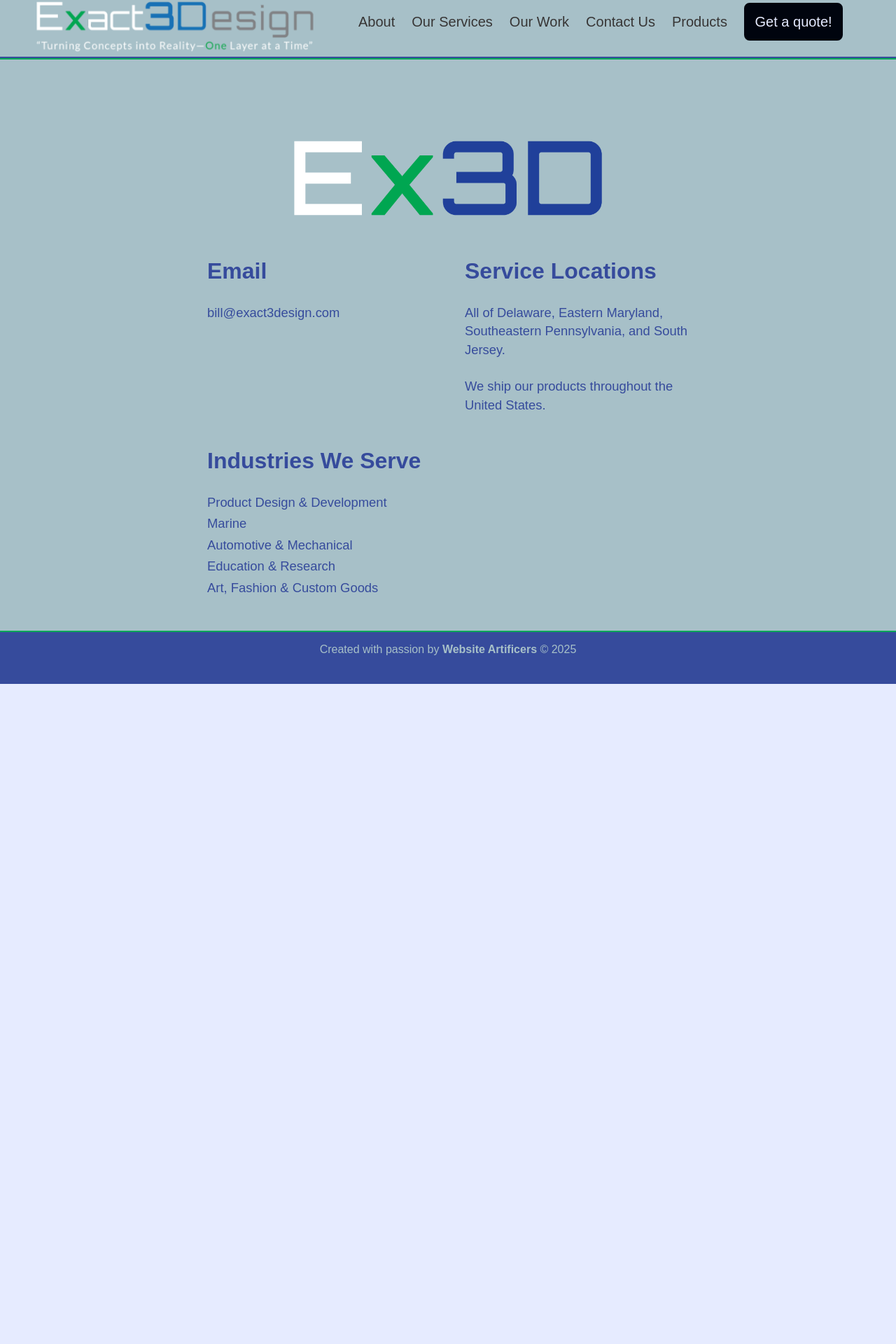
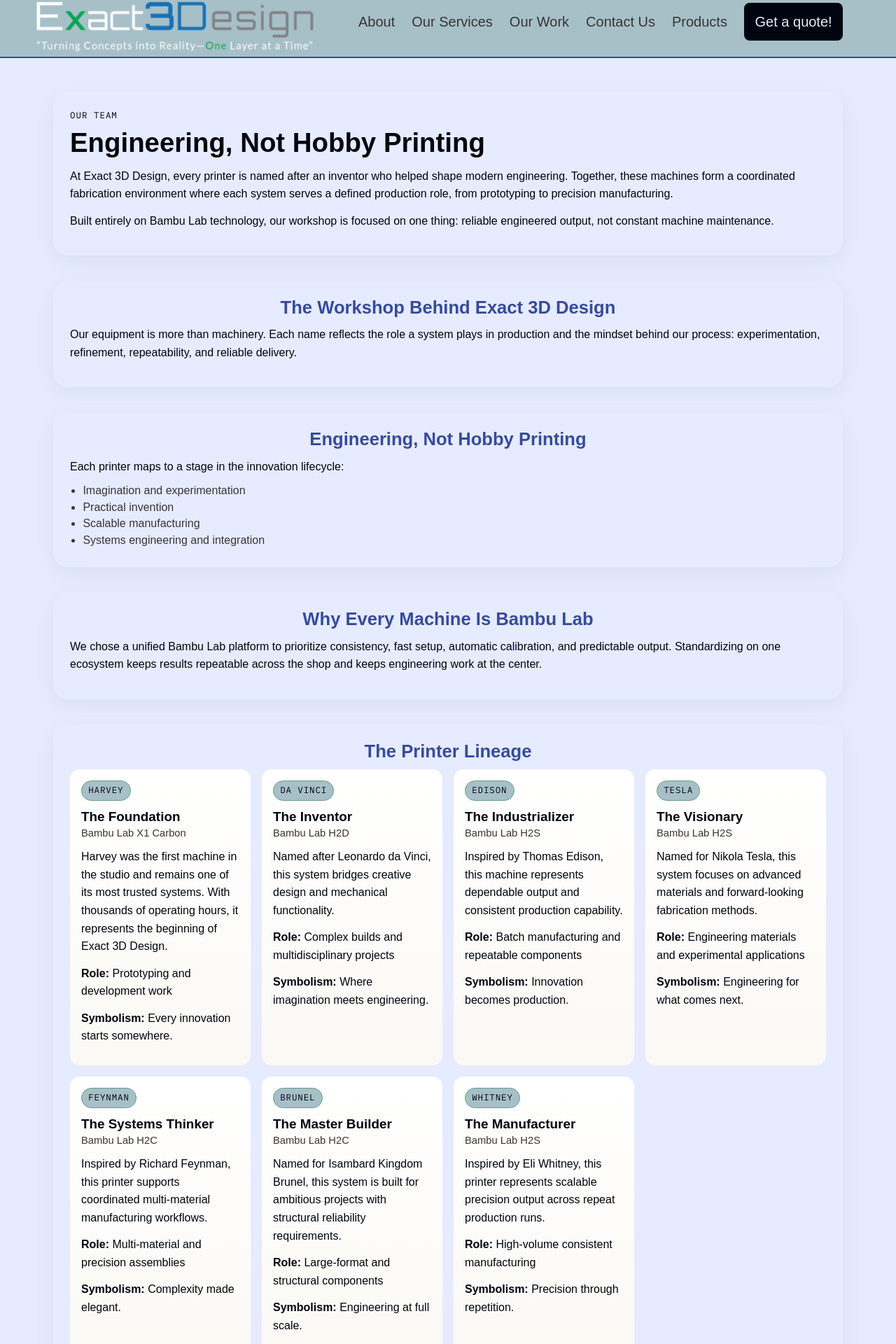
Before and after one commit to SamuelTeigland/exact-3d-design, a React (Vite) app: page /workshop in a window 1280 px wide. Shown: the part 19-1939 px from the top of the page at 70% size. Before the commit the page ends 996 px from the top, so only its background shows below. Built offline with nearby package versions, Linux system fonts and the light colour scheme.

Commit message:
added the printer page

```diff
--- a/src/App.jsx
+++ b/src/App.jsx
@@ -1,6 +1,6 @@
 import React from 'react'
 import { Navbar, Footer, ProductDetail, ProductList } from './components/components.js'
-import { Home, About, Services, Contact, OurWork, SetUp, Token } from './pages/pages.js'
+import { Home, About, Services, Contact, OurWork, SetUp, Token, Workshop } from './pages/pages.js'
 import {
   BrowserRouter as Router,
   Routes,
@@ -23,6 +23,8 @@
         <Route exact path="/product/:slug" element={<ProductDetail />} />
         <Route exact path="/setup" element={<SetUp />} />
         <Route exact path="/v/:token" element={<Token />} />
+        <Route exact path="/workshop" element={<Workshop />} />
+
       </Routes>
       <Footer />
     </Router>
--- /dev/null
+++ b/src/pages/Workshop.jsx
@@ -0,0 +1,152 @@
+// src/pages/Workshop.jsx
+import "./workshop.css";
+
+const lifecycle = [
+  "Imagination and experimentation",
+  "Practical invention",
+  "Scalable manufacturing",
+  "Systems engineering and integration",
+];
+
+const printers = [
+  {
+    name: "Harvey",
+    model: "Bambu Lab X1 Carbon",
+    title: "The Foundation",
+    role: "Prototyping and development work",
+    symbolism: "Every innovation starts somewhere.",
+    copy:
+      "Harvey was the first machine in the studio and remains one of its most trusted systems. With thousands of operating hours, it represents the beginning of Exact 3D Design.",
+  },
+  {
+    name: "Da Vinci",
+    model: "Bambu Lab H2D",
+    title: "The Inventor",
+    role: "Complex builds and multidisciplinary projects",
+    symbolism: "Where imagination meets engineering.",
+    copy:
+      "Named after Leonardo da Vinci, this system bridges creative design and mechanical functionality.",
+  },
+  {
+    name: "Edison",
+    model: "Bambu Lab H2S",
+    title: "The Industrializer",
+    role: "Batch manufacturing and repeatable components",
+    symbolism: "Innovation becomes production.",
+    copy:
+      "Inspired by Thomas Edison, this machine represents dependable output and consistent production capability.",
+  },
+  {
+    name: "Tesla",
+    model: "Bambu Lab H2S",
+    title: "The Visionary",
+    role: "Engineering materials and experimental applications",
+    symbolism: "Engineering for what comes next.",
+    copy:
+      "Named for Nikola Tesla, this system focuses on advanced materials and forward-looking fabrication methods.",
+  },
+  {
+    name: "Feynman",
+    model: "Bambu Lab H2C",
+    title: "The Systems Thinker",
+    role: "Multi-material and precision assemblies",
+    symbolism: "Complexity made elegant.",
+    copy:
+      "Inspired by Richard Feynman, this printer supports coordinated multi-material manufacturing workflows.",
+  },
+  {
+    name: "Brunel",
+    model: "Bambu Lab H2C",
+    title: "The Master Builder",
+    role: "Large-format and structural components",
+    symbolism: "Engineering at full scale.",
+    copy:
+      "Named for Isambard Kingdom Brunel, this system is built for ambitious projects with structural reliability requirements.",
+  },
+  {
+    name: "Whitney",
+    model: "Bambu Lab H2S",
+    title: "The Manufacturer",
+    role: "High-volume consistent manufacturing",
+    symbolism: "Precision through repetition.",
+    copy:
+      "Inspired by Eli Whitney, this printer represents scalable precision output across repeat production runs.",
+  },
+];
+
+export default function Workshop() {
+  return (
+    <main className="workshop-page">
+      <section className="hero">
+        <p className="kicker">Our Team</p>
+        <h1>Engineering, Not Hobby Printing</h1>
+        <p>
+          At Exact 3D Design, every printer is named after an inventor who helped shape modern engineering.
+          Together, these machines form a coordinated fabrication environment where each system serves a
+          defined production role, from prototyping to precision manufacturing.
+        </p>
+        <p>
+          Built entirely on Bambu Lab technology, our workshop is focused on one thing: reliable engineered
+          output, not constant machine maintenance.
+        </p>
+      </section>
+
+      <section className="section">
+        <h2>The Workshop Behind Exact 3D Design</h2>
+        <p>
+          Our equipment is more than machinery. Each name reflects the role a system plays in production and
+          the mindset behind our process: experimentation, refinement, repeatability, and reliable delivery.
+        </p>
+      </section>
+
+      <section className="section">
+        <h2>Engineering, Not Hobby Printing</h2>
+        <p>Each printer maps to a stage in the innovation lifecycle:</p>
+        <ul className="lifecycle">
+          {lifecycle.map((item) => (
+            <li key={item}>{item}</li>
+          ))}
+        </ul>
+      </section>
+
+      <section className="section">
+        <h2>Why Every Machine Is Bambu Lab</h2>
+        <p>
+          We chose a unified Bambu Lab platform to prioritize consistency, fast setup, automatic calibration,
+          and predictable output. Standardizing on one ecosystem keeps results repeatable across the shop and
+          keeps engineering work at the center.
+        </p>
+      </section>
+
+      <section className="section">
+        <h2>The Printer Lineage</h2>
+        <div className="printer-grid">
+          {printers.map((p) => (
+            <article className="printer-card" key={p.name}>
+              <p className="printer-name">{p.name}</p>
+              <h3>
+                {p.title}
+                <span>{p.model}</span>
+              </h3>
+              <p>{p.copy}</p>
+              <p>
+                <strong>Role:</strong> {p.role}
+              </p>
+              <p>
+                <strong>Symbolism:</strong> {p.symbolism}
+              </p>
+            </article>
+          ))}
+        </div>
+      </section>
+
+      <section className="section outro">
+        <h2>More Than Machines</h2>
+        <p>
+          This is a coordinated production environment, not a random tool collection. Every part produced here
+          carries forward a tradition of invention and turns ideas into engineered reality.
+        </p>
+      </section>
+    </main>
+  );
+}
--- a/src/pages/pages.js
+++ b/src/pages/pages.js
@@ -5,3 +5,4 @@
 export { default as OurWork } from './OurWork.jsx'
 export { default as SetUp } from './SetUp.jsx'
 export { default as Token } from './Token.jsx'
+export { default as Workshop } from './Workshop.jsx'
--- /dev/null
+++ b/src/pages/workshop.css
@@ -0,0 +1,114 @@
+/* src/pages/workshop.css */
+@import url("https://fonts.googleapis.com/css2?family=Space+Grotesk:wght@400;500;700&family=IBM+Plex+Mono:wght@400;500&display=swap");
+
+.workshop-page {
+  font-family: "Space Grotesk", sans-serif;
+  color: var(--ink);
+  background:
+    radial-gradient(circle at 10% -10%, #659e81 0, transparent 30%),
+    radial-gradient(circle at 100% 20%, #cce3ff 0, transparent 35%),
+    var(--bg);
+  padding: 3rem 1.25rem 5rem;
+}
+
+.hero,
+.section {
+  max-width: 1080px;
+  margin: 0 auto 2.25rem;
+  background: var(--card);
+  border: 1px solid var(--line);
+  border-radius: 20px;
+  padding: 1.5rem;
+  box-shadow: 0 8px 30px rgba(16, 42, 67, 0.06);
+}
+
+.kicker {
+  font-family: "IBM Plex Mono", monospace;
+  text-transform: uppercase;
+  letter-spacing: 0.08em;
+  font-size: 0.78rem;
+  color: var(--accent-dark);
+  margin: 0 0 0.5rem;
+}
+
+h1 {
+  margin: 0 0 0.9rem;
+  font-size: clamp(1.8rem, 3vw, 2.8rem);
+  line-height: 1.08;
+}
+
+h2 {
+  margin: 0 0 0.7rem;
+  font-size: clamp(1.35rem, 2vw, 1.9rem);
+}
+
+h3 {
+  margin: 0.25rem 0 0.8rem;
+  font-size: 1.18rem;
+}
+
+h3 span {
+  display: block;
+  margin-top: 0.25rem;
+  color: var(--muted);
+  font-size: 0.92rem;
+  font-weight: 500;
+}
+
+p {
+  margin: 0 0 0.8rem;
+  line-height: 1.6;
+}
+
+.lifecycle {
+  margin: 0.75rem 0 0;
+  padding-left: 1.15rem;
+}
+
+.lifecycle li {
+  margin: 0.35rem 0;
+  color: var(--muted);
+}
+
+.printer-grid {
+  display: grid;
+  grid-template-columns: repeat(auto-fit, minmax(245px, 1fr));
+  gap: 1rem;
+}
+
+.printer-card {
+  border: 1px solid var(--line);
+  border-radius: 14px;
+  padding: 1rem;
+  background: linear-gradient(180deg, #ffffff, #fbf9f4);
+}
+
+.printer-name {
+  display: inline-block;
+  font-family: "IBM Plex Mono", monospace;
+  font-size: 0.78rem;
+  text-transform: uppercase;
+  letter-spacing: 0.07em;
+  color: var(--accent-dark);
+  background: #a7c0c8;
+  border: 1px solid #659e81;
+  border-radius: 999px;
+  padding: 0.22rem 0.58rem;
+  margin: 0 0 0.55rem;
+}
+
+.outro {
+  border-left: 6px solid var(--accent);
+}
+
+@media (max-width: 640px) {
+  .workshop-page {
+    padding: 2rem 0.8rem 3rem;
+  }
+
+  .hero,
+  .section {
+    padding: 1.1rem;
+    border-radius: 14px;
+  }
+}
```
